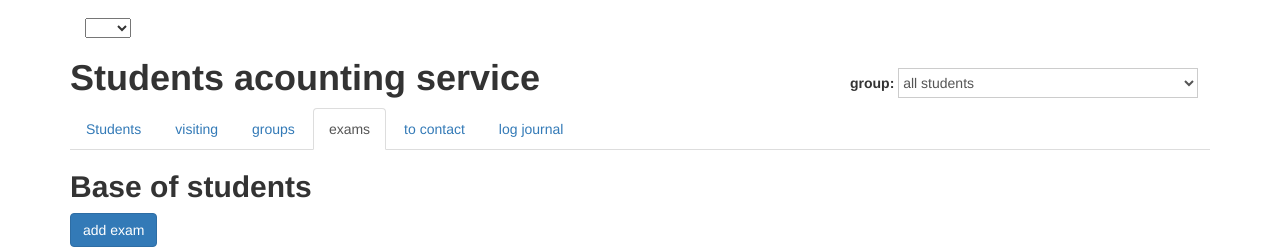
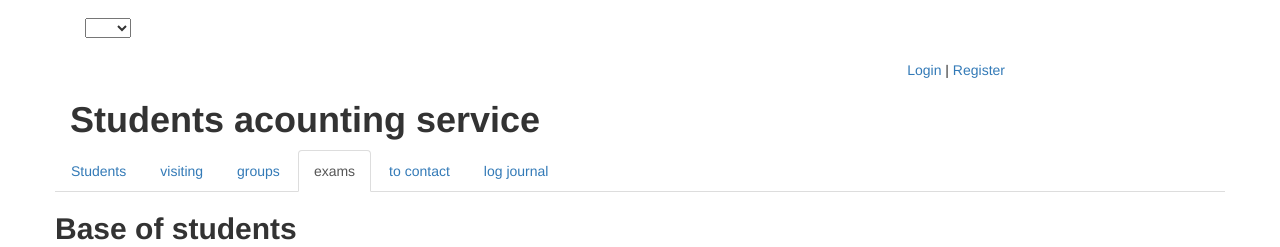
Before and after one commit to smolynets/studentsdb11, a Django app: page /exams in a window 1280 px wide. Shown: the top 247 px of the page. Run offline with Django 3.2, Linux system fonts and the light colour scheme; data that the repository does not hold is empty; parts of the project's set-up code (start-up, migrations or seed data) failed here and were passed over; some libraries are stand-ins or nearby versions.

Commit message:
page 628

```diff
--- a/requirements.txt
+++ b/requirements.txt
@@ -1,5 +1,6 @@
-Django==1.7.1
+Django==1.7.2
 Pillow
 MySQL-python
 django-crispy-forms==1.4.0
 python-dateutil
+django-registration-redux==1.2
--- a/students/static/css/main.css
+++ b/students/static/css/main.css
@@ -69,3 +69,9 @@ th.day-header {
 #lang-selector{
 	padding-top: 18px;
 }
+
+
+#user-toolbar{
+	margin-top: 30px;
+	text-align: right;
+}
--- a/students/templates/students/base.html
+++ b/students/templates/students/base.html
@@ -19,6 +19,7 @@ href="{{ PORTAL_URL }}{% static "css/main.css" %}">
 
 <!-- Start Container -->
 <div class="container">
+
 <div class="col-xs-4" id="lang-selector">
 <select>
 <option value="">{{PK}}</option>
@@ -26,15 +27,13 @@ href="{{ PORTAL_URL }}{% static "css/main.css" %}">
 <option value="en">eng</option>
 </select>
 </div>
-
-<!-- Start Header -->
-<div class="row" id="header">
-<div class="col-xs-8">
-<h1>{% trans "Students acounting service" %}</h1>
+<div id="user-toolbar">
+{% if user.is_authenticated %}
+<div class="col-xs-2">
+   <span>{{ user.username }}</span> |
+   <a href="#">{% trans "Logout" %}</a>
 </div>
-
-
-<div class="col-xs-4" id="group-selector">
+<div class="col-xs-4">
 <strong>{% trans "group" %}:</strong>
 <select>
 <option value="">{% trans "all students" %}</option>
@@ -45,7 +44,20 @@ href="{{ PORTAL_URL }}{% static "css/main.css" %}">
 </option>
 </select>
 </div>
+{% else %}
+<!-- User’s toolbar for anonymous users -->
+<div class="col-xs-6" id="user-toolbar">
+  <a href="#">{% trans "Login" %}</a> |
+  <a href="#">{% trans "Register" %}</a>
 </div>
+{% endif %}
+</div>
+<!-- Start Header -->
+<div class="row" id="header">
+<div class="col-xs-8">
+<h1>{% trans "Students acounting service" %}</h1>
+</div>
+
 <!-- End Header -->
 <!-- Start subheader -->
 <div class="row" id="sub-header">
--- a/studentsdb/settings.py
+++ b/studentsdb/settings.py
@@ -38,6 +38,7 @@ INSTALLED_APPS = [
     'django.contrib.messages',
     'django.contrib.staticfiles',
     'crispy_forms',
+    'registration',
     'students',
 ]
 
@@ -196,3 +197,5 @@ LOGGING = {
 
    }
 }
+
+REGISTRATION_OPEN = True
```
Also changed, not shown: 1 other file.
